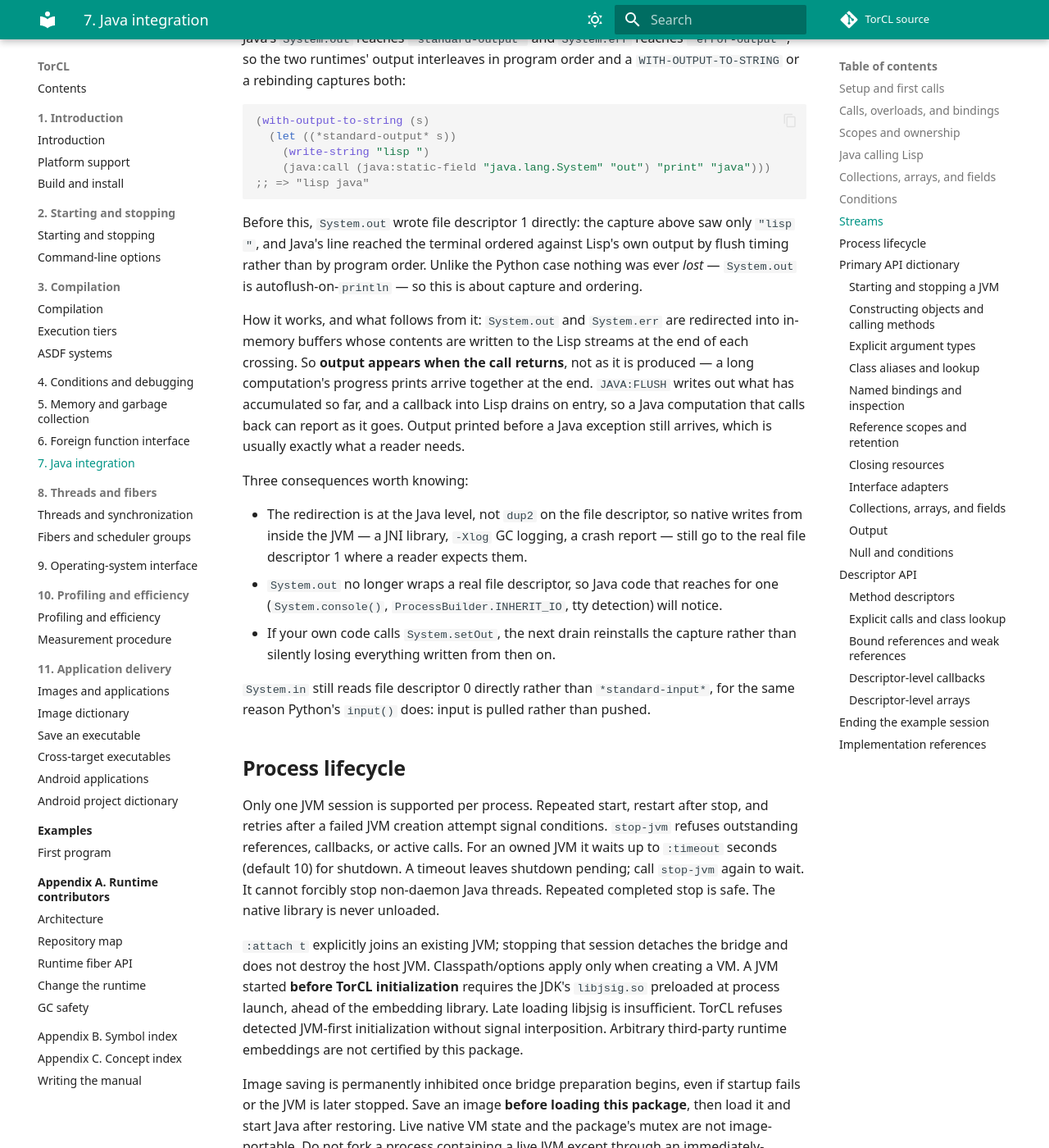
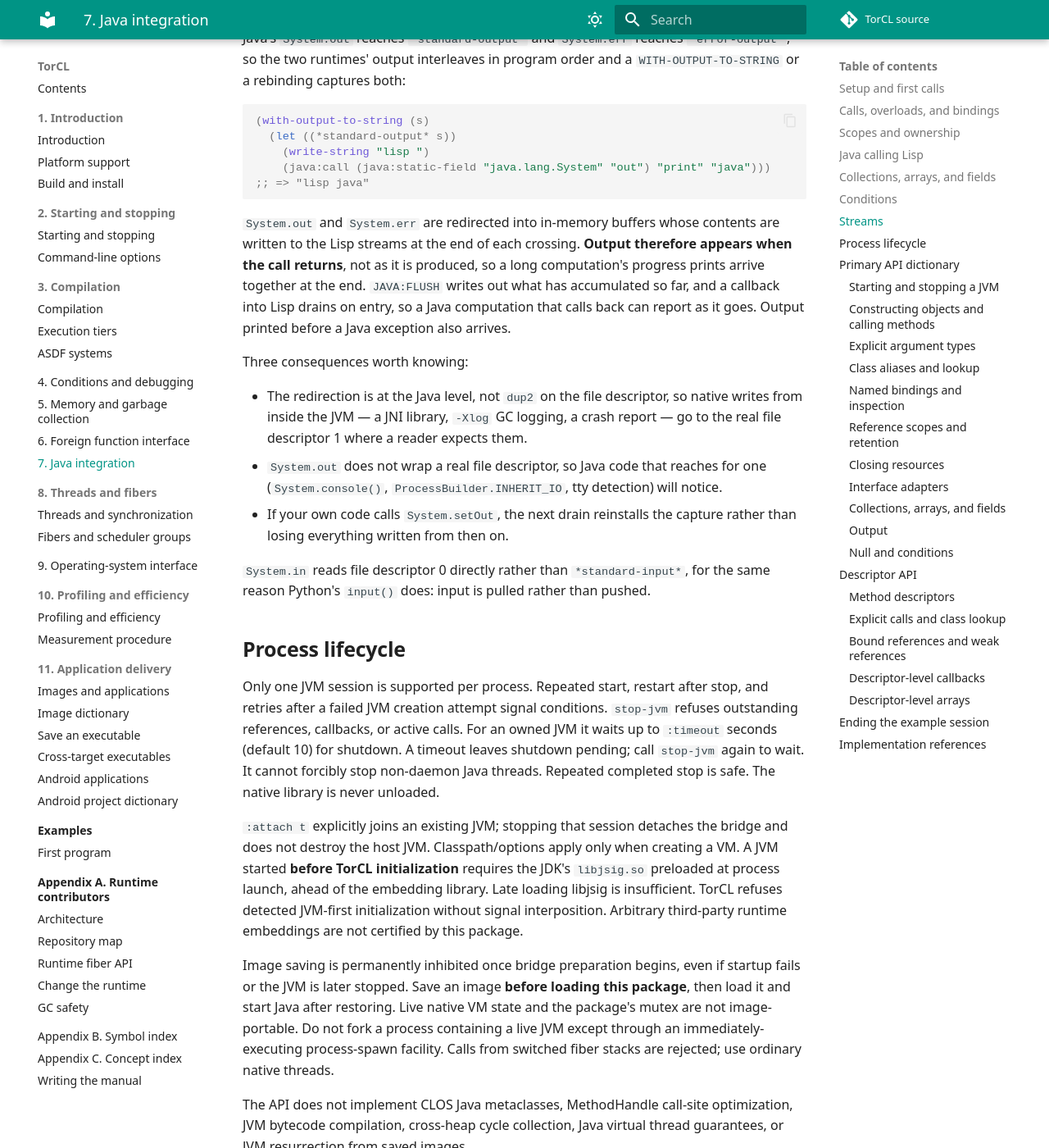
Before and after one commit to atgreen/evergreen, an MkDocs documentation site: the page built from docs/manual/java.md, in a window 1280 px wide and 1400 px high, scrolled down 5242 px. Shown: the whole window at 82% size. Built offline with MkDocs 1.6.1 and Material for MkDocs 9.7.7, drawn with Linux system fonts in a browser that asks for light colours.

Commit message:
Describe the stream behaviour as it is, not as a change
The Streams sections narrated what the behaviour used to be before it worked --
that is commit-message content, not documentation. A reader arriving at the manual
has no prior version in mind, so the contrast is noise at best and, at worst, reads
as a caveat about the current behaviour.

Removes the historical paragraphs from both the Java and the Python sections and
the phrasings that implied the same contrast ("no longer wraps", "still arrives"),
keeping every statement of fact about what the streams do today.

Co-Authored-By: Claude Opus 5 (1M context) <noreply@anthropic.com>

````diff
--- a/docs/manual/java.md
+++ b/docs/manual/java.md
@@ -244,32 +244,26 @@ Java's `System.out` reaches `*standard-output*` and `System.err` reaches
 ;; => "lisp java"
 ```
 
-Before this, `System.out` wrote file descriptor 1 directly: the capture above saw
-only `"lisp "`, and Java's line reached the terminal ordered against Lisp's own
-output by flush timing rather than by program order. Unlike the Python case nothing
-was ever *lost* — `System.out` is autoflush-on-`println` — so this is about capture
-and ordering.
-
-How it works, and what follows from it: `System.out` and `System.err` are redirected
-into in-memory buffers whose contents are written to the Lisp streams at the end of
-each crossing. So **output appears when the call returns**, not as it is produced — a
-long computation's progress prints arrive together at the end. `JAVA:FLUSH` writes out
-what has accumulated so far, and a callback into Lisp drains on entry, so a Java
-computation that calls back can report as it goes. Output printed before a Java
-exception still arrives, which is usually exactly what a reader needs.
+`System.out` and `System.err` are redirected into in-memory buffers whose contents
+are written to the Lisp streams at the end of each crossing. **Output therefore
+appears when the call returns**, not as it is produced, so a long computation's
+progress prints arrive together at the end. `JAVA:FLUSH` writes out what has
+accumulated so far, and a callback into Lisp drains on entry, so a Java computation
+that calls back can report as it goes. Output printed before a Java exception also
+arrives.
 
 Three consequences worth knowing:
 
 * The redirection is at the Java level, not `dup2` on the file descriptor, so native
   writes from inside the JVM — a JNI library, `-Xlog` GC logging, a crash report —
-  still go to the real file descriptor 1 where a reader expects them.
-* `System.out` no longer wraps a real file descriptor, so Java code that reaches for
+  go to the real file descriptor 1 where a reader expects them.
+* `System.out` does not wrap a real file descriptor, so Java code that reaches for
   one (`System.console()`, `ProcessBuilder.INHERIT_IO`, tty detection) will notice.
 * If your own code calls `System.setOut`, the next drain reinstalls the capture
-  rather than silently losing everything written from then on.
+  rather than losing everything written from then on.
 
-`System.in` still reads file descriptor 0 directly rather than `*standard-input*`,
-for the same reason Python's `input()` does: input is pulled rather than pushed.
+`System.in` reads file descriptor 0 directly rather than `*standard-input*`, for the
+same reason Python's `input()` does: input is pulled rather than pushed.
 
 ## Process lifecycle { #lifecycle }
 
````
Also changed, not shown: docs/torcl-lisp-api.md (+9 -15 lines).
